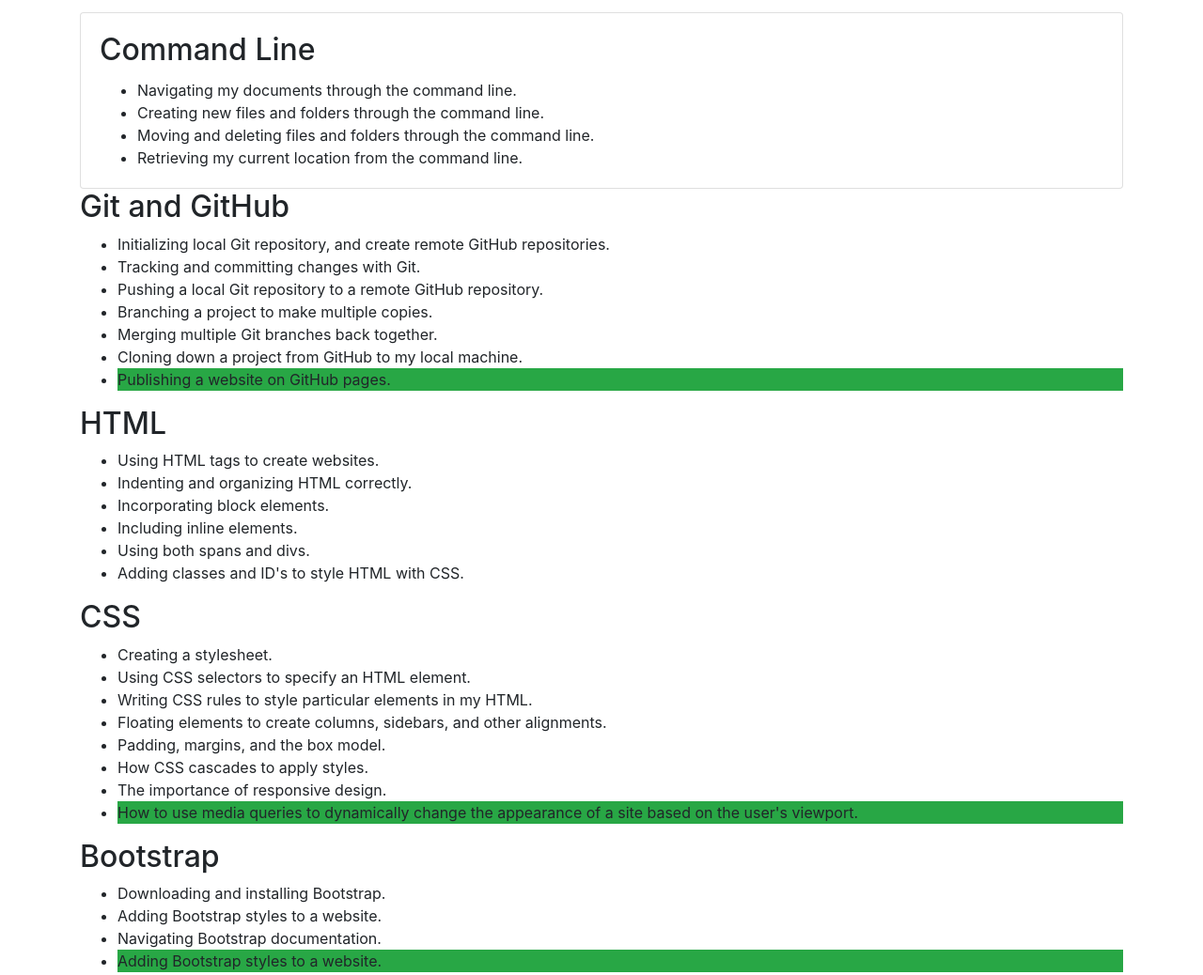
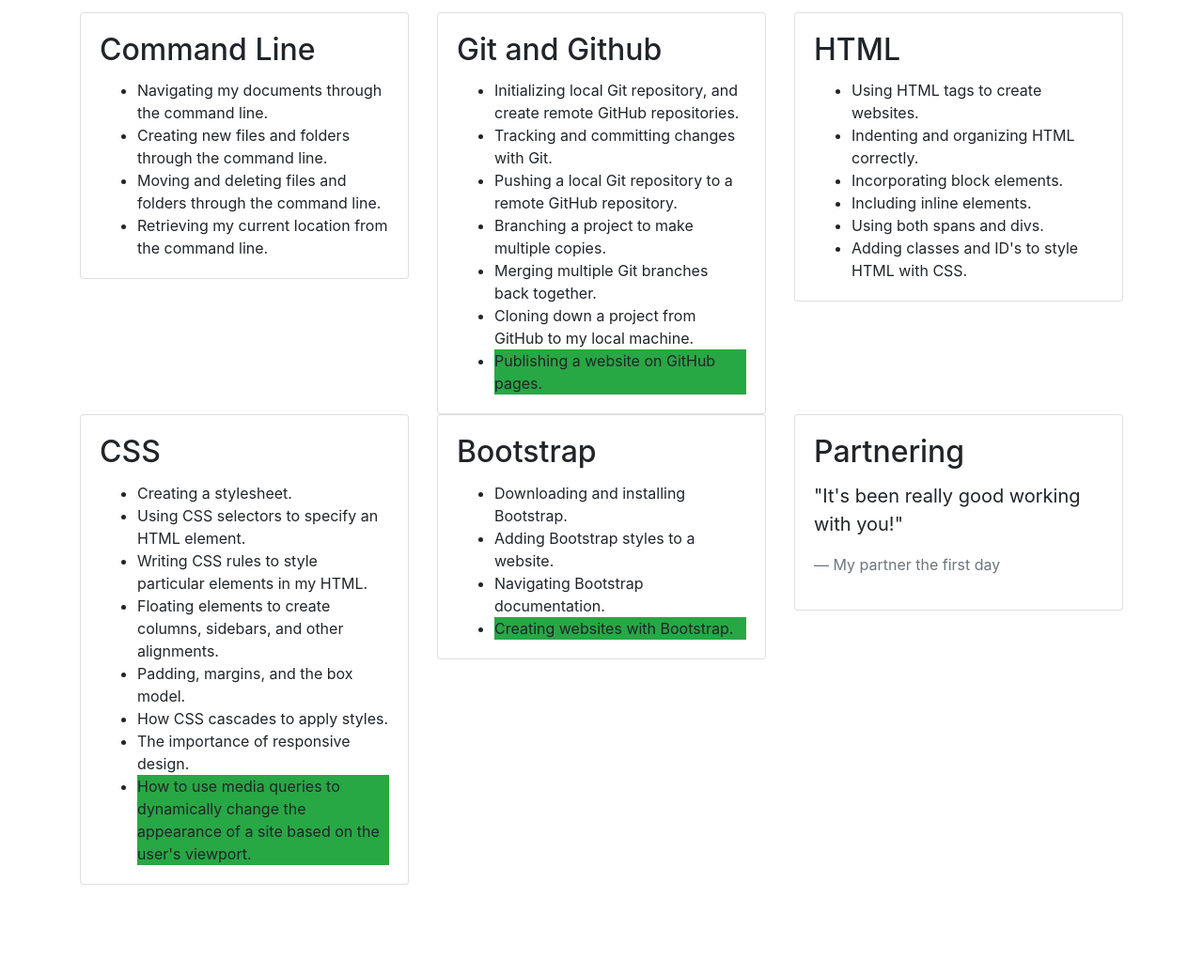
Before and after one commit to drewjparker91/week-in-review, a plain HTML site: page index.html in a window 1280 px wide. Shown: the part 243-1281 px from the top of the page at 94% size. After the commit the page ends 1185 px from the top, so only its background shows below. Drawn offline with Linux system fonts and the light colour scheme.

Commit message:
change index.html to include bootstrap grid system
Co-authored-by: Drew Parker <drewjparker91@gmail.com>

```diff
--- a/index.html
+++ b/index.html
@@ -10,10 +10,12 @@
     <div class="container">
       <div class="jumbotron">
         <h1>My First Week at Epicodus</h1>
-    </div>
         <p>
           I've almost finished my first week at Epicodus. Here are some of the things I've learned so far:
         </p>
+      </div>
+      <div class="row">
+        <div class="col-md-4">
           <div class="card">
             <div class="card-body">
               <h2 class="card-title">Command Line</h2>
@@ -25,8 +27,12 @@
               </ul>
             </div>
           </div>
-  <h2>Git and GitHub</h2>
-  <ul>
+        </div>
+        <div class="col-md-4">
+          <div class="card">
+            <div class="card-body">
+              <h2 class="card-title">Git and Github</h2>
+              <ul class="card-text">
                 <li>Initializing local Git repository, and create remote GitHub repositories.</li>
                 <li>Tracking and committing changes with Git.</li>
                 <li>Pushing a local Git repository to a remote GitHub repository.</li>
@@ -34,10 +40,15 @@
                 <li>Merging multiple Git branches back together.</li>
                 <li>Cloning down a project from GitHub to my local machine.</li>
                 <li class="bg-success">Publishing a website on GitHub pages.</li>
-
               </ul>
-  <h2>HTML</h2>
-  <ul>
+            </div>
+          </div>
+        </div>
+        <div class="col-md-4">
+          <div class="card">
+            <div class="card-body">
+              <h2 class="card-title">HTML</h2>
+              <ul class="card-text">
                 <li>Using HTML tags to create websites.</li>
                 <li>Indenting and organizing HTML correctly.</li>
                 <li>Incorporating block elements.</li>
@@ -45,8 +56,16 @@
                 <li>Using both spans and divs.</li>
                 <li>Adding classes and ID's to style HTML with CSS.</li>
               </ul>
-  <h2>CSS</h2>
-  <ul>
+            </div>
+          </div>
+        </div>
+      </div>
+      <div class="row">
+        <div class="col-md-4">
+          <div class="card">
+            <div class="card-body">
+              <h2 class="card-title">CSS</h2>
+              <ul class="card-text">
                 <li>Creating a stylesheet.</li>
                 <li>Using CSS selectors to specify an HTML element.</li>
                 <li>Writing CSS rules to style particular elements in my HTML.</li>
@@ -56,21 +75,36 @@
                 <li>The importance of responsive design.</li>
                 <li class="bg-success">How to use media queries to dynamically change the appearance of a site based on the user's viewport.</li>
               </ul>
-  <h2>Bootstrap</h2>
-      <ul>
+            </div>
+          </div>
+        </div>
+        <div class="col-md-4">
+          <div class="card">
+            <div class="card-body">
+              <h2 class="card-title">Bootstrap</h2>
+              <ul class="card-text">
                 <li>Downloading and installing Bootstrap.</li>
                 <li>Adding Bootstrap styles to a website.</li>
                 <li>Navigating Bootstrap documentation.</li>
-        <li class="bg-success">Adding Bootstrap styles to a website.</li>
+                <li class="bg-success">Creating websites with Bootstrap.</li>
               </ul>
-      <h2>Partnering</h2>
+            </div>
+          </div>
+        </div>
+        <div class="col-md-4">
+          <div class="card">
+            <div class="card-body">
+              <h2 class="card-title">Partnering</h2>
+              <div class="card-text">
                 <blockquote class="blockquote">
                   <p>"It's been really good working with you!"</p>
                   <footer class="blockquote-footer">My partner the first day</footer>
                 </blockquote>
               </div>
-  </body>
-</html>
+            </div>
+          </div>
+        </div>
+      </div>
     </div>
   </body>
 </html>
```
Also changed, not shown: bootstrap.html (+31 -0 lines). Lines whose indentation alone changed are shown as unchanged.
